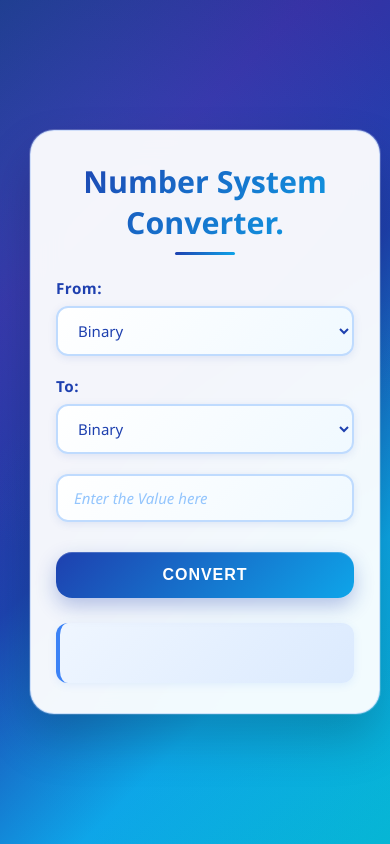
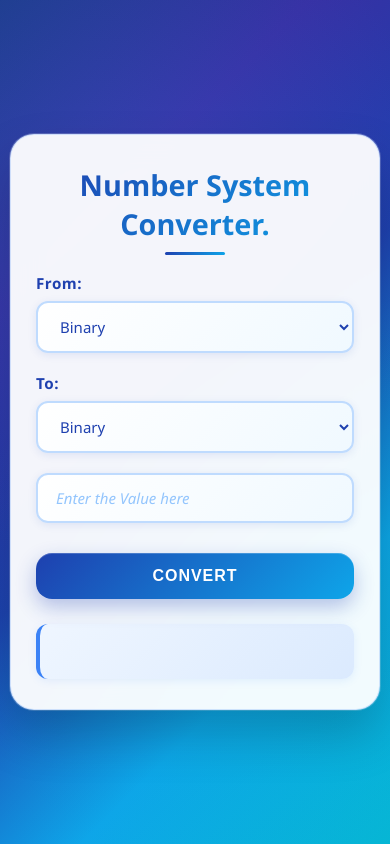
Before and after one commit to MabelMoncy/NumberSystemConverter, a Flask app: page / in a window 390 px wide. Run offline with Flask 3, Linux system fonts and the light colour scheme.

Commit message:
Update style.css

```diff
--- a/static/style.css
+++ b/static/style.css
@@ -29,6 +29,13 @@ body::before {
     pointer-events: none;
 }
 
+form {
+    width: 100%;
+    display: flex;
+    justify-content: center;
+    align-items: center;
+}
+
 .form-space {
     background: rgba(255, 255, 255, 0.95);
     backdrop-filter: blur(15px);
@@ -41,6 +48,7 @@ body::before {
     width: 100%;
     position: relative;
     border: 1px solid rgba(59, 130, 246, 0.2);
+    margin: 0 auto;
 }
 
 h1 {
@@ -103,7 +111,6 @@ select:hover, input[type="text"]:hover {
     box-shadow: 0 4px 12px rgba(30, 64, 175, 0.15);
 }
 
-/* Keep default dropdown appearance */
 select {
     cursor: pointer;
     appearance: auto;
@@ -116,7 +123,6 @@ input[type="text"]::placeholder {
     font-style: italic;
 }
 
-/* Futuristic Button Design */
 button {
     width: 100%;
     padding: 16px;
@@ -205,7 +211,6 @@ button:active {
     display: none;
 }
 
-/* Floating animation elements */
 @keyframes float {
     0%, 100% { transform: translateY(0px) rotate(0deg); }
     50% { transform: translateY(-15px) rotate(180deg); }
@@ -245,18 +250,38 @@ button:active {
 }
 
 /* Responsive design */
-@media (max-width: 500px) {
+@media (max-width: 768px) {
+    body {
+        padding: 15px;
+    }
+
     .form-space {
-        padding: 30px 25px;
-        margin: 10px;
+        padding: 35px 30px;
+        max-width: 100%;
     }
 
     h1 {
-        font-size: 1.9em;
+        font-size: 2em;
+    }
+}
+
+@media (max-width: 500px) {
+    body {
+        padding: 10px;
+    }
+
+    .form-space {
+        padding: 30px 25px;
+        margin: 0 auto;
+    }
+
+    h1 {
+        font-size: 1.8em;
+        margin-bottom: 30px;
     }
 
     select, input[type="text"] {
-        padding: 12px 16px;
+        padding: 13px 18px;
         font-size: 15px;
     }
 
@@ -264,4 +289,30 @@ button:active {
         padding: 14px;
         font-size: 16px;
     }
+
+    .result {
+        padding: 18px;
+        font-size: 15px;
+        min-height: 55px;
+    }
 }
+
+@media (max-width: 350px) {
+    .form-space {
+        padding: 25px 20px;
+    }
+
+    h1 {
+        font-size: 1.6em;
+    }
+
+    select, input[type="text"] {
+        padding: 12px 15px;
+        font-size: 14px;
+    }
+
+    button {
+        padding: 12px;
+        font-size: 15px;
+    }
+}
```
